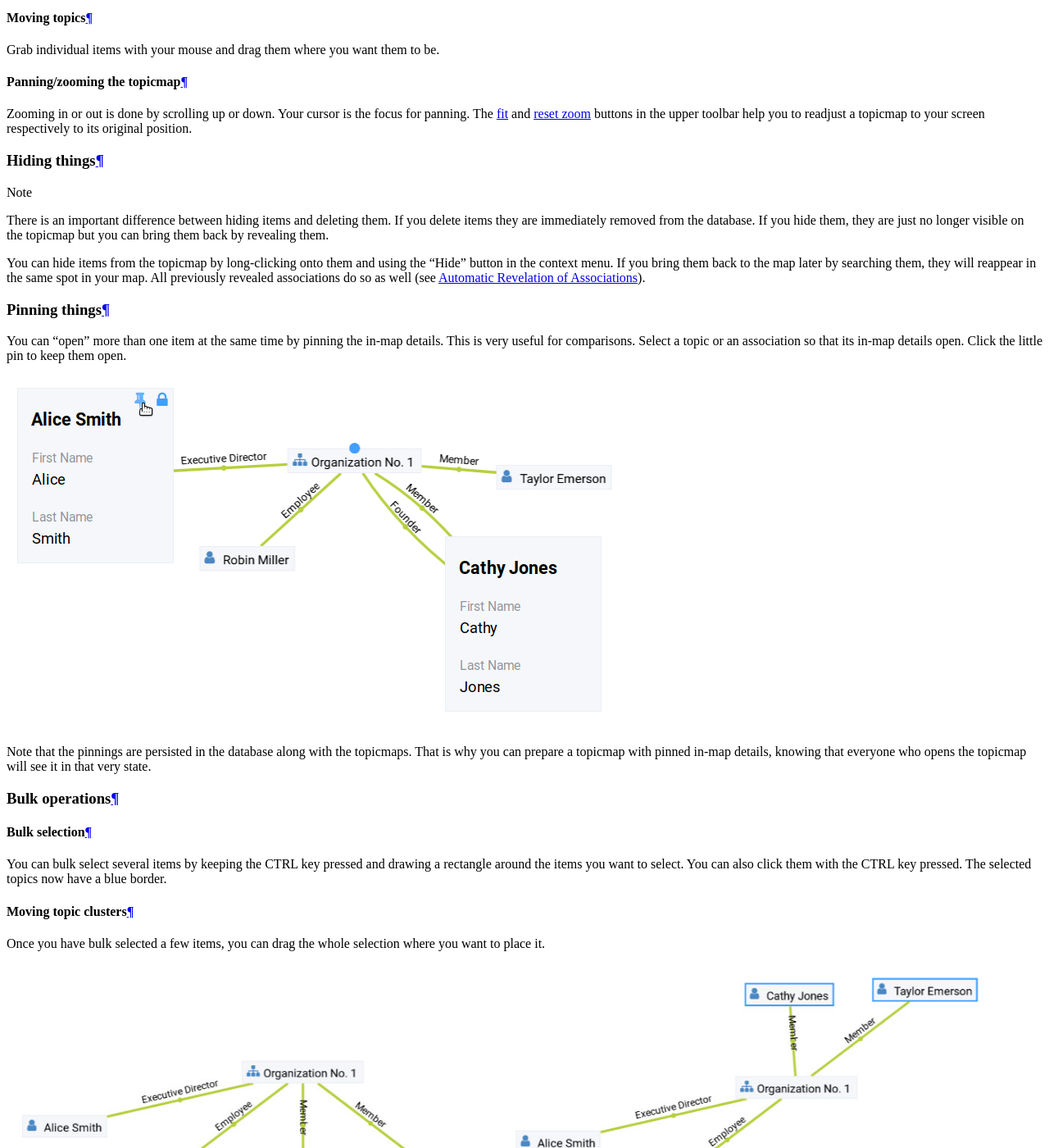
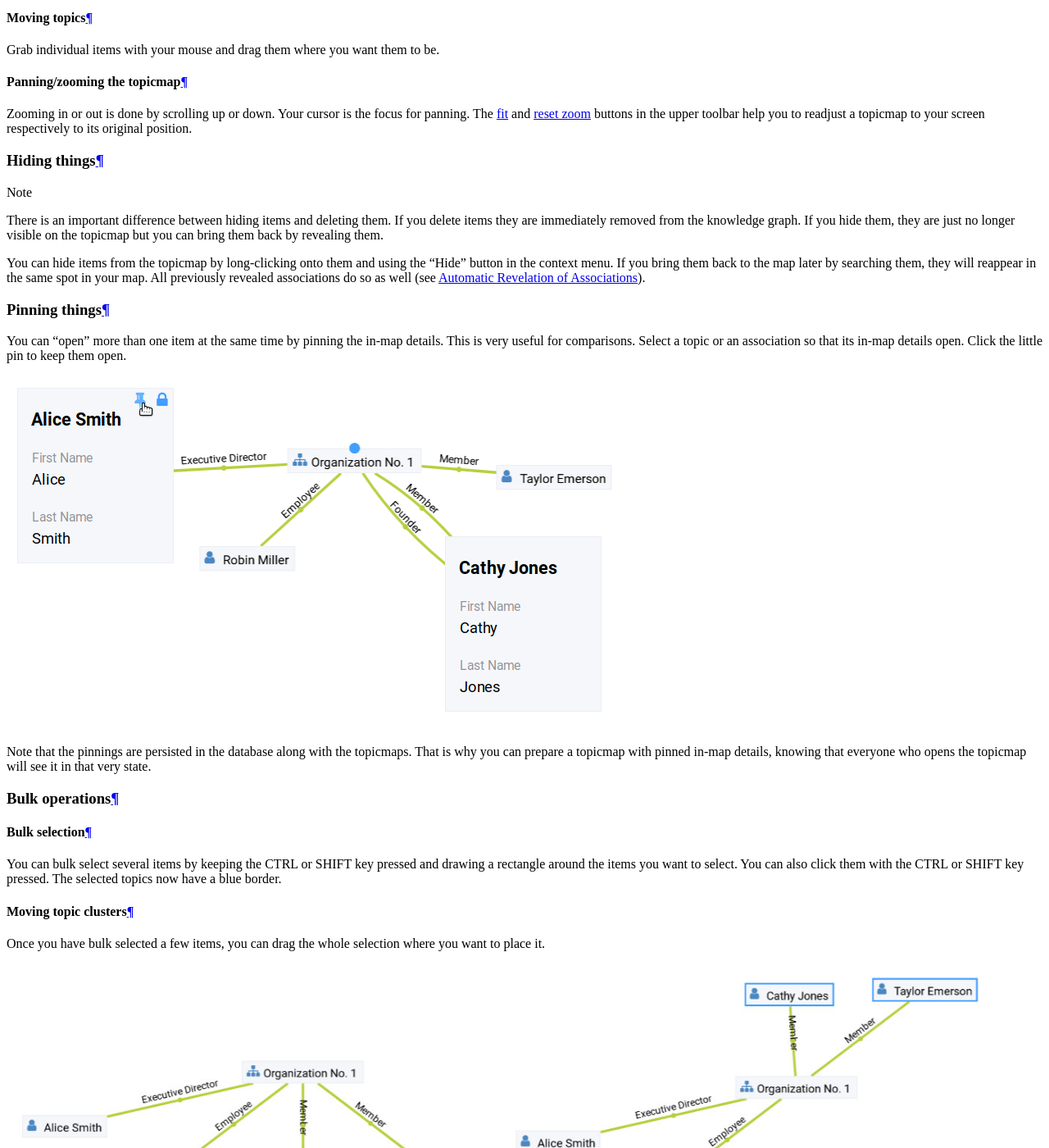
Before and after one commit to dmx-systems/dmx-documentation, a Sphinx documentation site: the page built from docs/user.rst, in a window 1280 px wide and 1400 px high, scrolled down 22394 px. Shown: the whole window at 82% size. Built offline with Sphinx 7.4.7 and the Read the Docs theme 2.0.0, drawn with Linux system fonts in a browser that asks for light colours; some of the changed text lies outside the part shown.

Commit message:
Minor corrections (#17)

```diff
--- a/docs/user.rst
+++ b/docs/user.rst
@@ -535,7 +535,6 @@
 It contains your complete knowledge graph made up of topics and associations.
 (Note that it also contains topic *types* and association *types* which are not visualized here for clarity.)
 
-
 .. figure:: _static/illustration-database-topicmaps.png
     :alt: Illustration of DMX topicmaps each with a set of data revealed from the same underlying database.
 
@@ -615,7 +614,7 @@
 Hiding things
 =============
 
-.. note:: There is an important difference between hiding items and deleting them. If you delete items they are immediately removed from the database. If you hide them, they are just no longer visible on the topicmap but you can bring them back by revealing them.
+.. note:: There is an important difference between hiding items and deleting them. If you delete items they are immediately removed from the knowledge graph. If you hide them, they are just no longer visible on the topicmap but you can bring them back by revealing them.
 
 You can hide items from the topicmap by long-clicking onto them and using the "Hide" button in the context menu.
 If you bring them back to the map later by searching them, they will reappear in the same spot in your map.
@@ -644,8 +643,8 @@
 Bulk selection
 --------------
 
-You can bulk select several items by keeping the CTRL key pressed and drawing a rectangle around the items you want to select.
-You can also click them with the CTRL key pressed.
+You can bulk select several items by keeping the CTRL or SHIFT key pressed and drawing a rectangle around the items you want to select.
+You can also click them with the CTRL or SHIFT key pressed.
 The selected topics now have a blue border.
 
 Moving topic clusters
@@ -664,7 +663,7 @@
 Hiding multiple items
 ---------------------
 
-To hide several items at once select them by keeping the CTRL key pressed and drawing a rectangle around them or by clicking them with the CTRL key pressed.
+To hide several items at once select them by keeping the CTRL or SHIFT key pressed and drawing a rectangle around them or by clicking them with the CTRL or SHIFT key pressed.
 
 .. image:: _static/bulk-hide.png
     :width: 600
@@ -729,10 +728,10 @@
 
 .. _user-searching-the-database:
 
-Searching the database
-======================
-
-To search the DMX database open the search/create dialog with a left-click in the topicmap.
+Searching the knowledge graph
+=============================
+
+To search in DMX open the :ref:`search/create dialog <user-search-create-dialog>` with a right-click on a topicmap.
 Start typing what you are looking for.
 DMX immediately displays all results that you have read access to.
 You refine the search by typing in more letters.
@@ -747,7 +746,7 @@
 Advanced Search with the Type Filter
 ------------------------------------
 
-The search/create dialog has two checkboxes right under the search field.
+The :ref:`search/create dialog <user-search-create-dialog>` has two checkboxes right under the search field.
 They narrow down your search results to certain topic types according to your filter.
 
 When you just enter a search term you potentially get a lot of unwanted results:
@@ -825,19 +824,16 @@
 Associative navigation
 ======================
 
-As DMX is made to work like a human brain you can navigate in an associative way.
-The "Related" tab of the :ref:`detail panel<user-the-detail-panel>` detail panel permits you to navigate the database by listing associated items.
-
-Use the "Related" button in the context menu to get there.
+To navigate across topics along associations use the '*Related* command in the :ref:`context menu<user-the-context-menu>` of any item. This opens the "Related" tab of the :ref:`detail panel<user-the-detail-panel>`.
 
 .. image:: _static/related.png
 
-Read more about the possible sort orders in the section about the :ref:`"Related" tab<user-detail-panel-the-related-tab>` of the detail panel.
+Here you can learn more about the features of the :ref:`"Related" tab<user-detail-panel-the-related-tab>`.
 
 Switching between topicmaps
 ===========================
 
-You can switch between your topicmaps by using the topicmap selector in the tool bar.
+You can switch between all *Topicmaps* of a *Workspace* by using the :ref:`Topicmap Selector<user-the-topic-map-selector>` in the upper toolbar.
 
 .. image:: _static/topic-map-selector2.png
 
```
